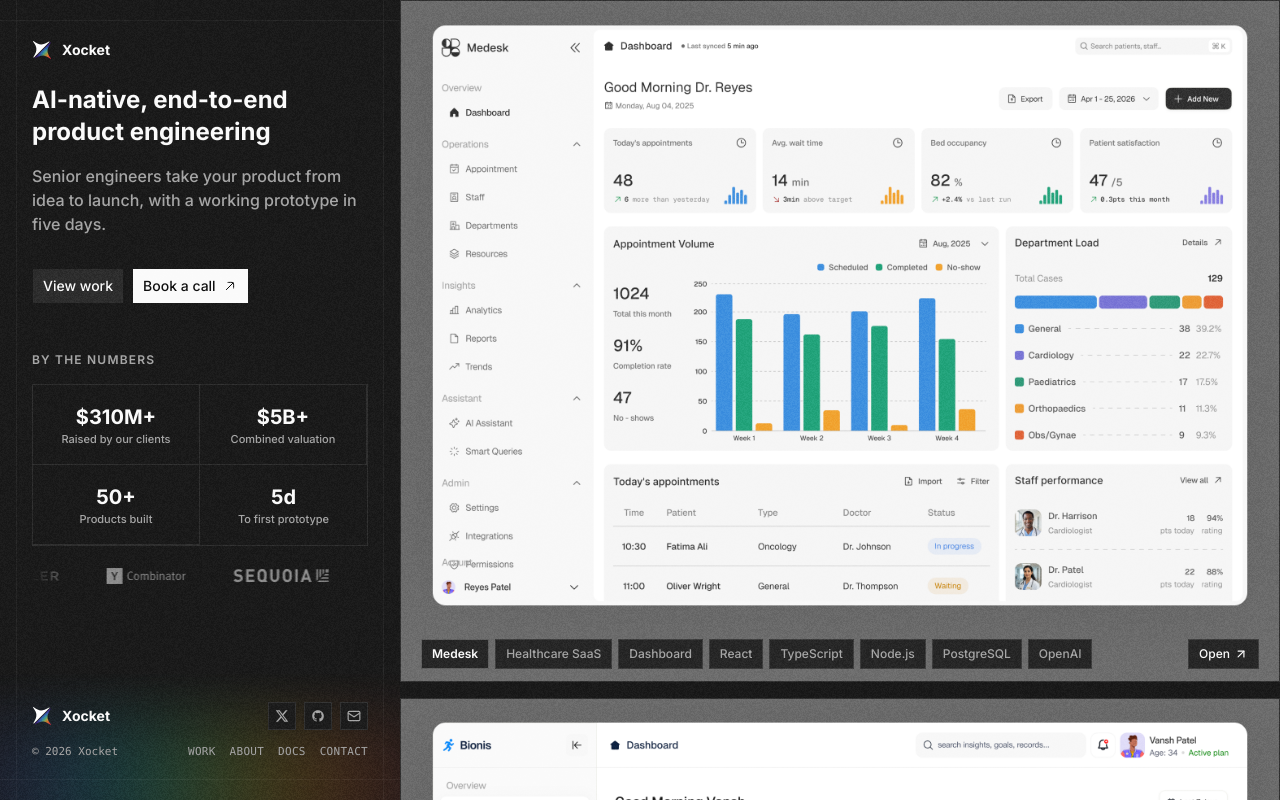
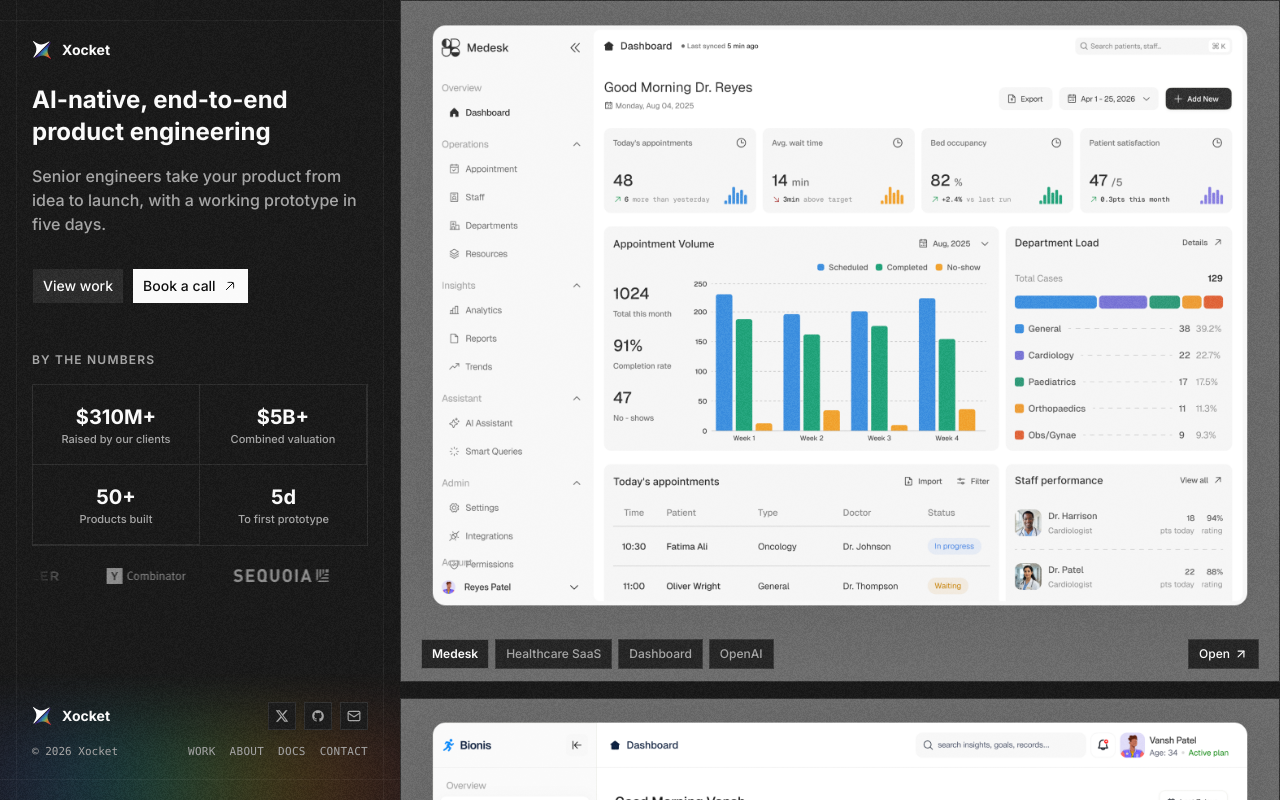
Before and after one commit to vanshpatelx/xocket-website, a React (Vite) app: page / in a window 1280 px wide. Built offline with nearby package versions, Linux system fonts and the light colour scheme.

Commit message:
fixed lines

```diff
--- a/src/components/split-layout.tsx
+++ b/src/components/split-layout.tsx
@@ -8,15 +8,16 @@
   /** Scrollable showcase on the right (stacked under the panel on mobile) */
   showcase: ReactNode
   showcaseLabel: string
-  centerShowcase?: boolean
 }
 
 export function SplitLayout({ panel, panelLabel, showcase, showcaseLabel }: SplitLayoutProps) {
   return (
     <main className="relative z-[1] flex min-h-screen bg-background md:h-screen md:overflow-hidden">
-      <section className="isolate relative flex min-h-screen w-full flex-col overflow-hidden bg-background px-5 py-8 sm:px-8 md:h-full md:w-100 md:shrink-0 md:overflow-y-auto md:py-10" aria-label={panelLabel}>
-        <div className="grid-rules pointer-events-none fixed inset-y-0 left-0 z-0 w-full md:w-100" aria-hidden="true" />
-
+      <section
+        className="relative block min-h-screen w-full bg-background md:h-full md:w-100 md:shrink-0 md:overflow-y-auto"
+        aria-label={panelLabel}
+      >
+        <div className="left-panel-grid relative flex min-h-full w-full flex-col px-5 py-8 sm:px-8 md:py-10">
           <div className="relative z-10 flex flex-1 flex-col">
             <div>
               <div className="stagger">{panel}</div>
@@ -30,6 +31,7 @@
           <div className="relative z-10 mt-auto">
             <Footer />
           </div>
+        </div>
       </section>
 
       <section
--- a/src/data/products.ts
+++ b/src/data/products.ts
@@ -185,6 +185,7 @@
     name: 'Medesk Analytics',
     category: 'Healthcare Data',
     type: 'Analytics',
+    badges: ['Healthcare Data', 'Analytics', 'ClickHouse'],
     intro: [
       'An analytics module for Medesk that surfaces trends in appointment volume, no-shows and department load, with scheduled reports for hospital leadership.',
     ],
@@ -212,6 +213,7 @@
     name: 'Bionis Coach',
     category: 'AI Assistant',
     type: 'AI Assistant',
+    badges: ['AI Assistant', 'RAG Pipeline', 'Claude API'],
     intro: [
       'A conversational AI coach that reads Bionis health data and goals to give personalised, context-aware guidance on sleep, training and recovery.',
     ],
@@ -242,6 +244,7 @@
     name: 'Medesk Staff',
     category: 'Workforce Management',
     type: 'Web App',
+    badges: ['Workforce', 'Web App', 'Go & Redis'],
     intro: [
       'Shift scheduling, patient load balancing and performance tracking for doctors and nurses, integrated with the core Medesk platform.',
     ],
@@ -265,6 +268,7 @@
     name: 'Bionis Sleep',
     category: 'Consumer Health',
     type: 'Mobile App',
+    badges: ['Consumer Health', 'Mobile App', 'React Native'],
     intro: [
       'A mobile app that detects sleep debt from wearable data and builds recovery plans, with nightly summaries and weekly trends.',
     ],
--- a/src/pages/home.tsx
+++ b/src/pages/home.tsx
@@ -31,7 +31,7 @@
           {/* Phones crop into the top-left of the screenshot so the UI stays readable */}
           <div className="aspect-[4/3] overflow-hidden sm:aspect-auto">
             <img
-              className="block h-auto w-[180%] max-w-none rounded-none transition-transform duration-500 sm:w-full sm:group-hover:scale-[1.01]"
+              className="block h-auto w-[180%] max-w-none rounded-none sm:w-full"
               src={product.image}
               alt={`${product.name} preview`}
             />
@@ -41,7 +41,7 @@
             <div className="min-w-0">
               <div className="text-sm leading-5 font-semibold text-foreground">{product.name}</div>
               <div className="mt-1 text-xs leading-5 text-muted-foreground">
-                {[product.category, product.type, ...product.stack].join(' · ')}
+                {product.badges.join(' · ')}
               </div>
             </div>
             <span className="inline-flex shrink-0 items-center gap-1 pt-0.5 text-xs leading-5 font-medium text-foreground">
@@ -50,28 +50,20 @@
             </span>
           </div>
 
-          {/* Desktop: each label its own tag, inside the image */}
+          {/* Desktop: 3-4 clean badges inside the image */}
           <div className="absolute inset-x-5 bottom-3 hidden flex-wrap items-center gap-1.5 sm:flex">
             <span className="border border-foreground/25 bg-background/85 px-2.5 py-1 text-xs leading-5 font-semibold text-foreground backdrop-blur-md">
               {product.name}
             </span>
-            <span className="border border-border bg-background/85 px-2.5 py-1 text-xs leading-5 font-medium text-muted-foreground backdrop-blur-md">
-              {product.category}
-            </span>
-            <span className="border border-border bg-background/85 px-2.5 py-1 text-xs leading-5 font-medium text-muted-foreground backdrop-blur-md">
-              {product.type}
-            </span>
-            {product.stack.map((tech, techIndex) => (
+            {product.badges.map((badge) => (
               <span
-                className={`border border-border bg-background/85 px-2.5 py-1 text-xs leading-5 font-medium text-muted-foreground backdrop-blur-md ${
-                  techIndex >= 2 ? 'hidden xl:inline-block' : ''
-                }`}
-                key={tech}
+                className="border border-border bg-background/85 px-2.5 py-1 text-xs leading-5 font-medium text-muted-foreground backdrop-blur-md"
+                key={badge}
               >
-                {tech}
+                {badge}
               </span>
             ))}
-            <span className="ml-auto inline-flex items-center gap-1 border border-border bg-background/85 px-2.5 py-1 text-xs leading-5 font-medium text-foreground backdrop-blur-md transition-colors group-hover:border-foreground/40">
+            <span className="ml-auto inline-flex items-center gap-1 border border-border bg-background/85 px-2.5 py-1 text-xs leading-5 font-medium text-foreground backdrop-blur-md">
               Open
               <ArrowUpRight className="size-3.5 transition-transform group-hover:translate-x-0.5 group-hover:-translate-y-0.5" aria-hidden="true" />
             </span>
--- a/src/pages/product.tsx
+++ b/src/pages/product.tsx
@@ -12,7 +12,7 @@
 
 function Block({ label, children }: { label?: string; children: ReactNode }) {
   return (
-    <section className="border-t border-border/80 py-8">
+    <section className="-mx-2.5 border-t border-border/80 px-2.5 py-8 sm:-mx-4 sm:px-4">
       {label && <h2 className="mb-5 font-mono text-xs leading-4 tracking-wide text-muted-foreground uppercase">{label}</h2>}
       <div className="space-y-4 text-sm leading-6 text-muted-foreground">{children}</div>
     </section>
--- a/src/pages/work.tsx
+++ b/src/pages/work.tsx
@@ -104,7 +104,7 @@
             >
               <div className="aspect-[4/3] overflow-hidden sm:aspect-auto">
                 <img
-                  className="block h-auto w-[180%] max-w-none rounded-none transition-transform duration-500 sm:w-full sm:group-hover:scale-[1.01]"
+                  className="block h-auto w-[180%] max-w-none rounded-none sm:w-full"
                   src={product.image}
                   alt={`${product.name} preview`}
                 />
@@ -115,7 +115,7 @@
                 <div className="min-w-0">
                   <div className="text-sm leading-5 font-semibold text-foreground">{product.name}</div>
                   <div className="mt-1 text-xs leading-5 text-muted-foreground">
-                    {[product.category, product.type, ...product.stack].join(' · ')}
+                    {product.badges.join(' · ')}
                   </div>
                 </div>
                 <span className="inline-flex shrink-0 items-center gap-1 pt-0.5 text-xs leading-5 font-medium text-foreground">
@@ -124,28 +124,20 @@
                 </span>
               </div>
 
-              {/* Desktop: tags inside the image */}
+              {/* Desktop: 3-4 clean badges inside the image */}
               <div className="absolute inset-x-5 bottom-3 hidden flex-wrap items-center gap-1.5 sm:flex">
                 <span className="border border-foreground/25 bg-background/85 px-2.5 py-1 text-xs leading-5 font-semibold text-foreground backdrop-blur-md">
                   {product.name}
                 </span>
-                <span className="border border-border bg-background/85 px-2.5 py-1 text-xs leading-5 font-medium text-muted-foreground backdrop-blur-md">
-                  {product.category}
-                </span>
-                <span className="border border-border bg-background/85 px-2.5 py-1 text-xs leading-5 font-medium text-muted-foreground backdrop-blur-md">
-                  {product.type}
-                </span>
-                {product.stack.map((tech, techIndex) => (
+                {product.badges.map((badge) => (
                   <span
-                    className={`border border-border bg-background/85 px-2.5 py-1 text-xs leading-5 font-medium text-muted-foreground backdrop-blur-md ${
-                      techIndex >= 2 ? 'hidden xl:inline-block' : ''
-                    }`}
-                    key={tech}
+                    className="border border-border bg-background/85 px-2.5 py-1 text-xs leading-5 font-medium text-muted-foreground backdrop-blur-md"
+                    key={badge}
                   >
-                    {tech}
+                    {badge}
                   </span>
                 ))}
-                <span className="ml-auto inline-flex items-center gap-1 border border-border bg-background/85 px-2.5 py-1 text-xs leading-5 font-medium text-foreground backdrop-blur-md transition-colors group-hover:border-foreground/40">
+                <span className="ml-auto inline-flex items-center gap-1 border border-border bg-background/85 px-2.5 py-1 text-xs leading-5 font-medium text-foreground backdrop-blur-md">
                   Open
                   <ArrowUpRight className="size-3.5 transition-transform group-hover:translate-x-0.5 group-hover:-translate-y-0.5" aria-hidden="true" />
                 </span>
```
Lines whose indentation alone changed are shown as unchanged.
